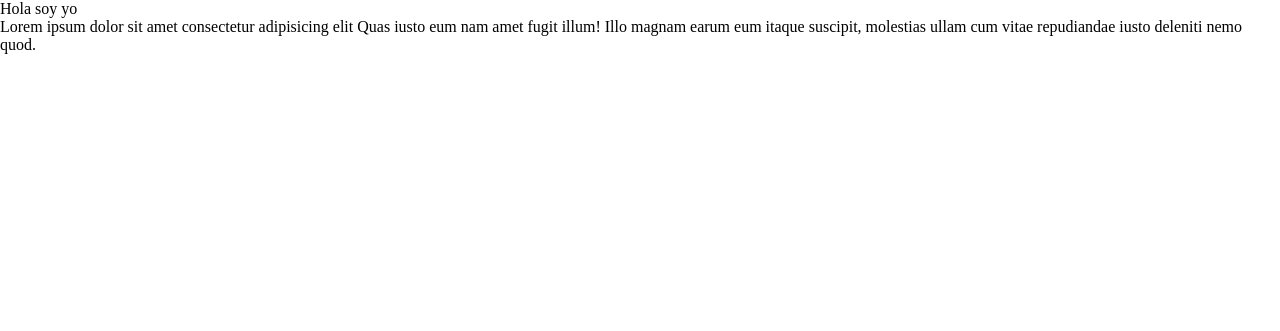
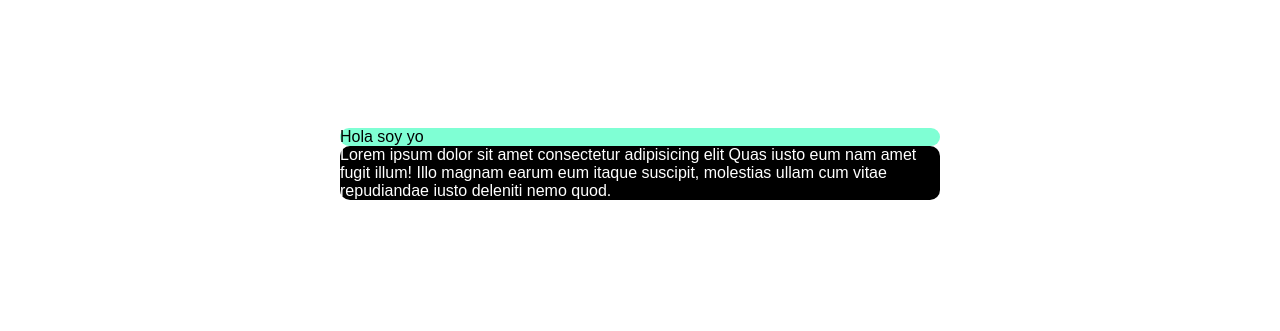
Before and after one commit to andresfmurciaz/ejercicio-HTMLCSS, a plain HTML site: page desafio/index.html in a window 1280 px wide. Drawn offline with Linux system fonts and the light colour scheme.

Commit message:
arregalndo

```diff
--- a/desafio/style.css
+++ b/desafio/style.css
@@ -4,3 +4,30 @@
     margin: 0;
     padding: 0;
 }
+
+.contenedor{
+
+    font-family: Arial, Helvetica, sans-serif;
+    width: 600px;
+    height: 200px;
+ margin: auto;
+ margin-top: 10%;
+
+}
+
+.contenedor__titulo{
+
+background-color: aquamarine;
+
+}
+
+.contenedor__parrafo{
+
+background-color: black;
+color: white;
+
+}
+
+.contenedor__tar{
+    border-radius: 10px;
+}
```
